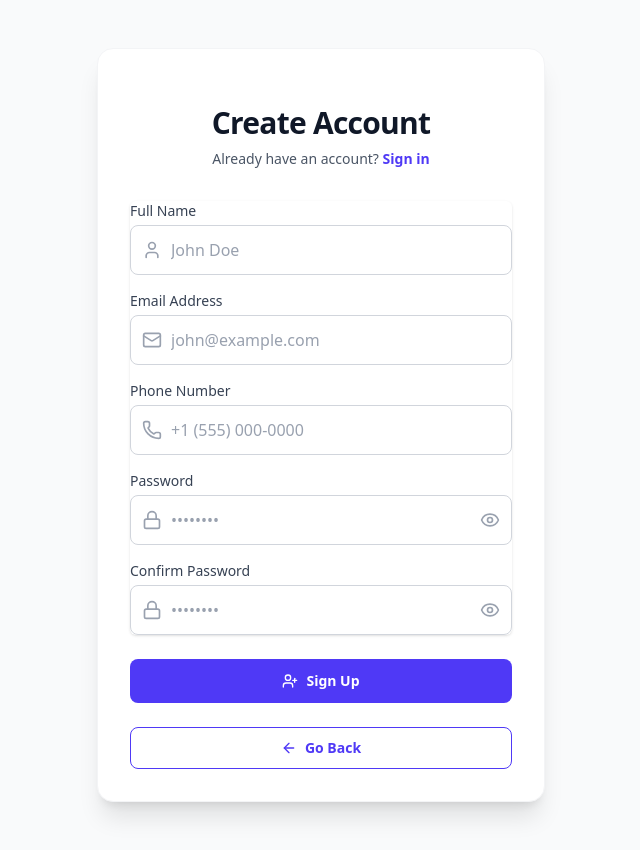
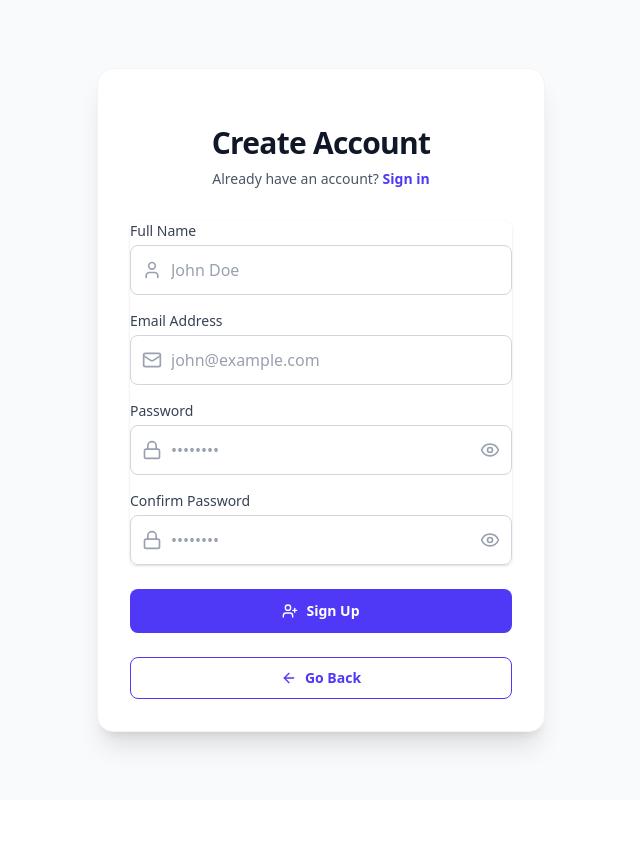
Before and after one commit to shofiulislamdev/ecobazar-frontend-project, a React (Vite) app: page /registration in a window 1280 px wide. Shown: the whole page, without its empty margins (319-959 px from the left). After the commit the page ends 800 px from the top, so only its background shows below. Built offline with nearby package versions, Linux system fonts and the light colour scheme; no server answers.

Commit message:
registration page updated

```diff
--- a/src/pages/Registration.jsx
+++ b/src/pages/Registration.jsx
@@ -7,7 +7,7 @@
 import { useForm } from 'react-hook-form';
 import { Link, useNavigate } from 'react-router-dom';
 import { toast } from 'react-toastify';
-import { User, Mail, Phone, Lock, Eye, EyeOff, UserPlus, ArrowLeft } from 'lucide-react';
+import { User, Mail, Lock, Eye, EyeOff, UserPlus, ArrowLeft } from 'lucide-react';
 import { useAuth } from '../context/AuthContext';
 
 export const Registration = () => {
@@ -26,7 +26,6 @@
     defaultValues: {
       name: '',
       email: '',
-      phone: '',
       password: '',
       confirmPassword: '',
     },
@@ -120,35 +119,6 @@
               </div>
               {errors.email && (
                 <p className="mt-1 text-xs text-red-500">{errors.email.message}</p>
-              )}
-            </div>
-
-            {/* Phone Number */}
-            <div>
-              <label className="block text-sm font-medium text-gray-700 dark:text-gray-300 mb-1">
-                Phone Number
-              </label>
-              <div className="relative">
-                <span className="absolute inset-y-0 left-0 flex items-center pl-3 text-gray-400">
-                  <Phone className="h-5 w-5" />
-                </span>
-                <input
-                  id="reg_phone"
-                  type="tel"
-                  className={`block w-full rounded-lg border py-3 pl-10 pr-3 text-gray-900 placeholder-gray-400 focus:outline-none focus:ring-2 focus:ring-indigo-500 focus:border-indigo-500 dark:bg-gray-850 dark:text-white dark:border-gray-750 ${errors.phone ? 'border-red-500 ring-red-500' : 'border-gray-300 dark:border-gray-700'
-                    }`}
-                  placeholder="+1 (555) 000-0000"
-                  {...registerForm('phone', {
-                    required: 'Phone number is required',
-                    pattern: {
-                      value: /^[+]?[0-9\s\-()]{7,15}$/,
-                      message: 'Invalid phone number format',
-                    },
-                  })}
-                />
-              </div>
-              {errors.phone && (
-                <p className="mt-1 text-xs text-red-500">{errors.phone.message}</p>
               )}
             </div>
 
```
